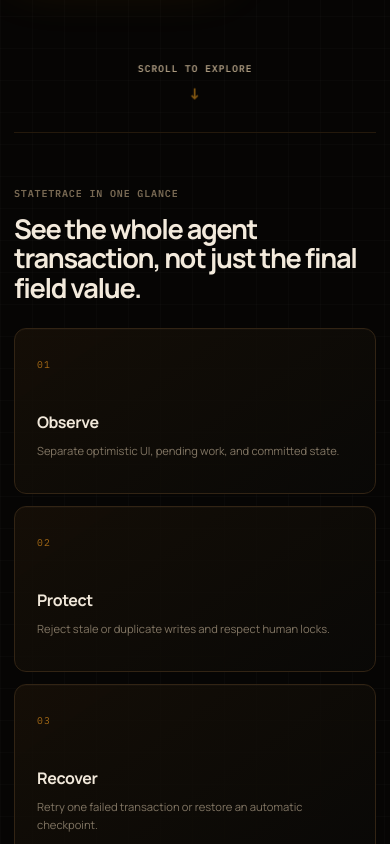
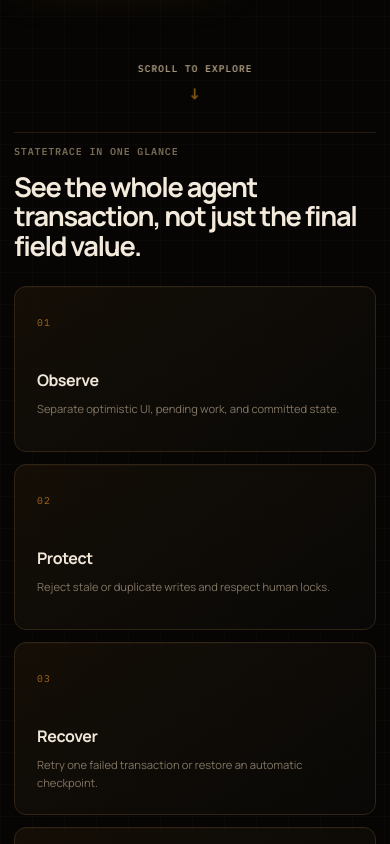
Before and after one commit to Iltwats/stateTrace, a React (Vite) app: page / in a window 390 px wide. Shown: the part 720-1564 px from the top of the page. Built offline with nearby package versions, Linux system fonts and the light colour scheme.

Commit message:
fix: eliminate landing scroll dead space

```diff
--- a/src/app/App.tsx
+++ b/src/app/App.tsx
@@ -130,6 +130,7 @@
   const [landingScrolled, setLandingScrolled] = useState(false);
   const lastLandingScrollY = useRef(0);
   const hasSnappedToOverview = useRef(false);
+  const landingSnapTimer = useRef<number | null>(null);
   const closeTrace = useCallback(() => setTraceOpen(false), []);
   const closeSetup = useCallback(() => setSetupOpen(false), []);
   const state = useStateTraceStore(({ state }) => state);
@@ -153,16 +154,33 @@
         currentScrollY < overview.offsetTop - 100 &&
         !hasSnappedToOverview.current
       ) {
-        hasSnappedToOverview.current = true;
-        overview.scrollIntoView?.({ behavior: "smooth", block: "start" });
+        if (landingSnapTimer.current !== null) {
+          window.clearTimeout(landingSnapTimer.current);
+        }
+        landingSnapTimer.current = window.setTimeout(() => {
+          hasSnappedToOverview.current = true;
+          overview.scrollIntoView?.({ behavior: "auto", block: "start" });
+          landingSnapTimer.current = null;
+        }, 120);
       }
 
-      if (currentScrollY <= 4) hasSnappedToOverview.current = false;
+      if (currentScrollY <= 4) {
+        hasSnappedToOverview.current = false;
+        if (landingSnapTimer.current !== null) {
+          window.clearTimeout(landingSnapTimer.current);
+          landingSnapTimer.current = null;
+        }
+      }
       lastLandingScrollY.current = currentScrollY;
     };
     syncLandingScroll();
     window.addEventListener("scroll", syncLandingScroll, { passive: true });
-    return () => window.removeEventListener("scroll", syncLandingScroll);
+    return () => {
+      window.removeEventListener("scroll", syncLandingScroll);
+      if (landingSnapTimer.current !== null) {
+        window.clearTimeout(landingSnapTimer.current);
+      }
+    };
   }, []);
 
   if (!demoOpen) {
--- a/src/styles/global.css
+++ b/src/styles/global.css
@@ -29,8 +29,6 @@
 
 * { box-sizing: border-box; }
 
-html { scroll-behavior: smooth; }
-
 body {
   margin: 0;
   min-width: 320px;
@@ -1205,8 +1203,8 @@
 .product-overview {
   position: relative;
   z-index: 2;
-  scroll-margin-top: 78px;
-  padding: 48px 0 0;
+  scroll-margin-top: 66px;
+  padding: 12px 0 0;
   border-top: 1px solid #24190c;
 }
 .product-overview-heading {
@@ -2534,7 +2532,7 @@
   .animated-title span { width: 100%; }
   .landing-actions { align-items: flex-start; flex-direction: column; gap: 8px; }
   .landing-scroll-cue { bottom: 18px; }
-  .product-overview { padding-top: 54px; }
+  .product-overview { padding-top: 12px; }
   .product-overview-heading { margin-bottom: 26px; }
   .capability-grid { grid-template-columns: 1fr; }
   .capability-card { min-height: 166px; }
```
Also changed, not shown: 1 other file (tests, documents, lock files or other folders).
